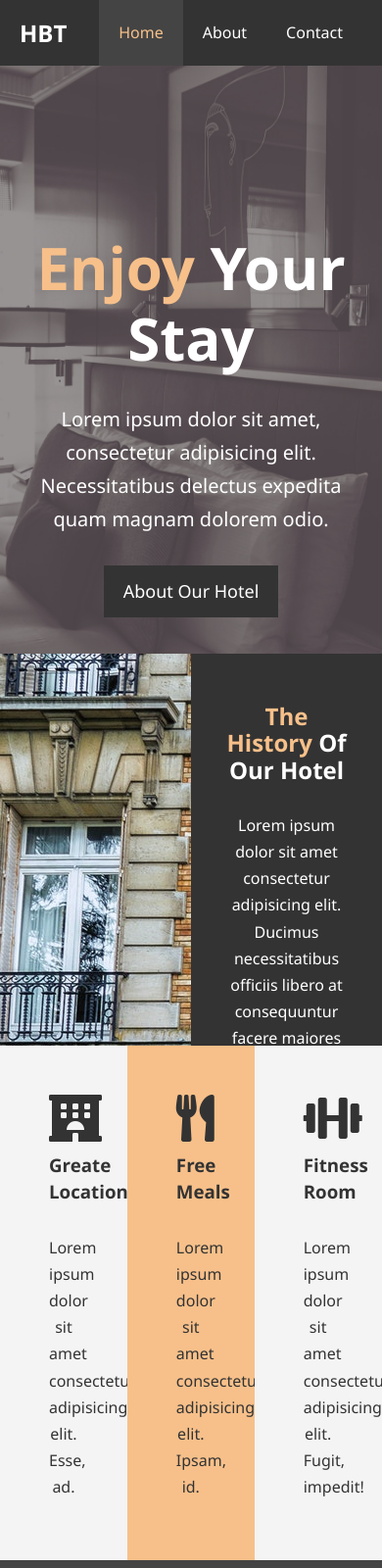
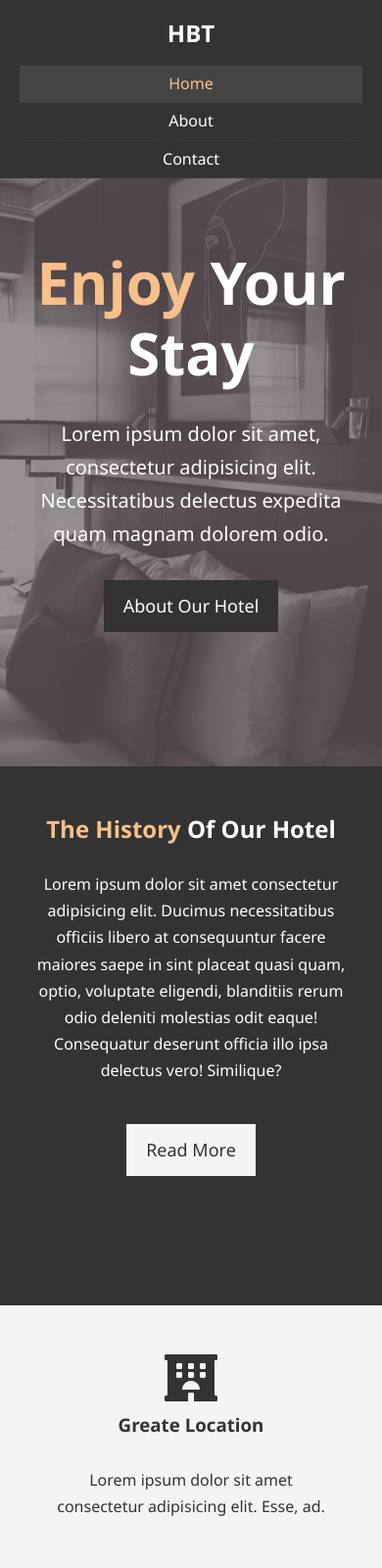
Before and after one commit to mugimaru/udemy-modern-html-css, a plain HTML site: page hotel_website/index.html in a window 390 px wide. Shown: the top 1600 px of the page at 98% size. Drawn offline with Linux system fonts and the light colour scheme.

Commit message:
make hotel website responsive

```diff
--- a/hotel_website/about.html
+++ b/hotel_website/about.html
@@ -6,6 +6,11 @@
     <title>Hotel BT | About</title>
     <meta name="keywords" content="hotel,boston hotel, new england hotel" />
     <link rel="stylesheet" href="./css/style.css" />
+    <link
+      rel="stylesheet"
+      media="screen and (max-width: 768px)"
+      href="./css/mobile.css"
+    />
   </head>
   <body>
     <header>
--- /dev/null
+++ b/hotel_website/css/mobile.css
@@ -0,0 +1,64 @@
+#navbar .logo {
+  float: none;
+  text-align: center;
+}
+
+#navbar ul,
+#navbar ul li {
+  float: none;
+}
+
+#navbar ul li a {
+  padding: 5px;
+  border-bottom: #444 dotted 1px;
+}
+
+/* Showcase */
+
+#showcase .showcase-content {
+  padding-top: 70px;
+  padding-bottom: 30px;
+  height: 100%;
+}
+
+/* Home Info */
+#home-info {
+  height: 550px;
+}
+
+#home-info .info-img {
+  display: none;
+}
+
+#home-info .info-content {
+  float: none;
+  width: 100%;
+  text-align: center;
+  padding: 50px 30px;
+  overflow: hidden;
+}
+
+/* Boxes */
+.box {
+  float: none;
+  width: 100%;
+}
+
+/* About Info */
+#about-info .info-left,
+#about-info .info-right {
+  float: none;
+  width: 100%;
+}
+
+#about-info .info-right {
+  margin-top: 30px;
+}
+
+.l-heading {
+  text-align: center;
+}
+
+#contact-info .box {
+  border-bottom: #444 dotted 1px;
+}
--- a/hotel_website/css/style.css
+++ b/hotel_website/css/style.css
@@ -84,6 +84,7 @@ p {
 
 .l-heading {
   font-size: 40px;
+  line-height: 1.2;
 }
 
 /* Padding */
@@ -111,7 +112,7 @@ p {
   color: #fff;
 }
 
-#navbar h1 {
+#navbar .logo {
   float: left;
   padding-top: 20px;
 }
@@ -161,7 +162,7 @@ p {
 
 /* Home Info */
 #home-info {
-  height: 400px;
+  height: 450px;
 }
 
 #home-info .info-img {
@@ -217,7 +218,7 @@ p {
 
 /* Testimonials */
 #testimonials {
-  height: 600px;
+  height: 100%;
   background: url("../img/test-bg.jpg") no-repeat center center/cover;
   padding-top: 100px;
 }
--- a/hotel_website/index.html
+++ b/hotel_website/index.html
@@ -16,6 +16,11 @@
       crossorigin="anonymous"
     />
     <link rel="stylesheet" href="./css/style.css" />
+    <link
+      rel="stylesheet"
+      media="screen and (max-width: 768px)"
+      href="./css/mobile.css"
+    />
   </head>
   <body>
     <header>
```
Also changed, not shown: hotel_website/contact.html (+5 -0 lines).
